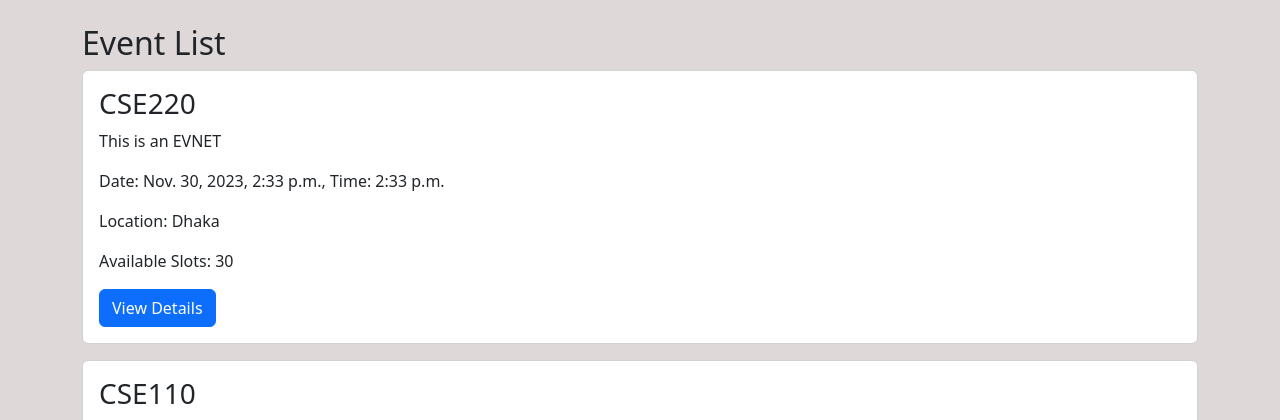
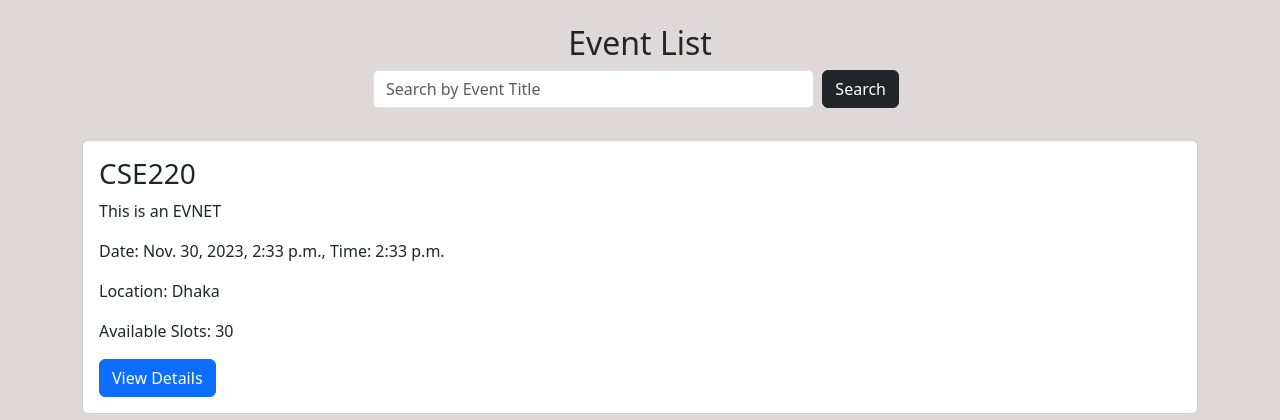
Before and after one commit to Muk74dir/Event-Registration-System, a Django app: page /events/ in a window 1280 px wide. Shown: the part 41-461 px from the top of the page. Run offline with Django 4.2, Linux system fonts and the light colour scheme; a user stored in the database is signed in; data comes from the database, SQL or seed files in the repository; both versions use the stored data as it was after the commit.

Commit message:
SearchingImplemented

```diff
--- a/ERSApp/forms.py
+++ b/ERSApp/forms.py
@@ -19,3 +19,6 @@ class EventForm(forms.ModelForm):
     class Meta:
         model = Event
         fields = '__all__'
+
+class TaskSearchForm(forms.Form):
+    search = forms.CharField(label='Search', required=False)
--- a/ERSApp/views.py
+++ b/ERSApp/views.py
@@ -4,7 +4,7 @@ from django.contrib.auth.views import LoginView, LogoutView
 from django.contrib.auth import login, authenticate, logout
 from django.contrib.auth.mixins import LoginRequiredMixin
 from django.contrib.auth.models import User
-from .forms import UserCreateFrom, RegistrationForm, EventForm
+from .forms import UserCreateFrom, RegistrationForm, EventForm, TaskSearchForm
 from .models import Event, Registration
 
 class BaseLoginRequiredMixin(LoginRequiredMixin):
@@ -43,6 +43,19 @@ class EventListView(BaseLoginRequiredMixin, View):
             'user_registered_events': user_registered_events,
         }
         return render(request, 'event_list.html', context)
+
+    def post(self, request):
+        form = TaskSearchForm(request.POST)
+        if form.is_valid():
+            search = form.cleaned_data['search']
+            events = Event.objects.filter(title__icontains=search)
+            user_registered_events = Registration.objects.filter(user=request.user)
+            context = {
+                'events': events,
+                'user_registered_events': user_registered_events,
+            }
+            return render(request, 'event_list.html', context)
+
 
 
 class EventDetailView(BaseLoginRequiredMixin, View):
--- a/templates/event_list.html
+++ b/templates/event_list.html
@@ -2,7 +2,16 @@
 
 {% block content %}
     <div class="container mt-4">
-        <h2>Event List</h2>
+        <div class="container my-3">
+            <h2 class="text-center">Event List</h2>
+            <div class="row justify-content-around">
+                <form class="d-flex col-md-6" method="post">
+                    {% csrf_token %}
+                    <input class="form-control" type="Search" placeholder="Search by Event Title" aria-label="Search" name="search">
+                    <button class="btn btn-dark mx-2" type="submit">Search</button>
+                </form>
+            </div>
+        </div>
         {% for event in events %}
             <div class="card mb-3">
                 <div class="card-body">
```
Also changed, not shown: db.sqlite3.
